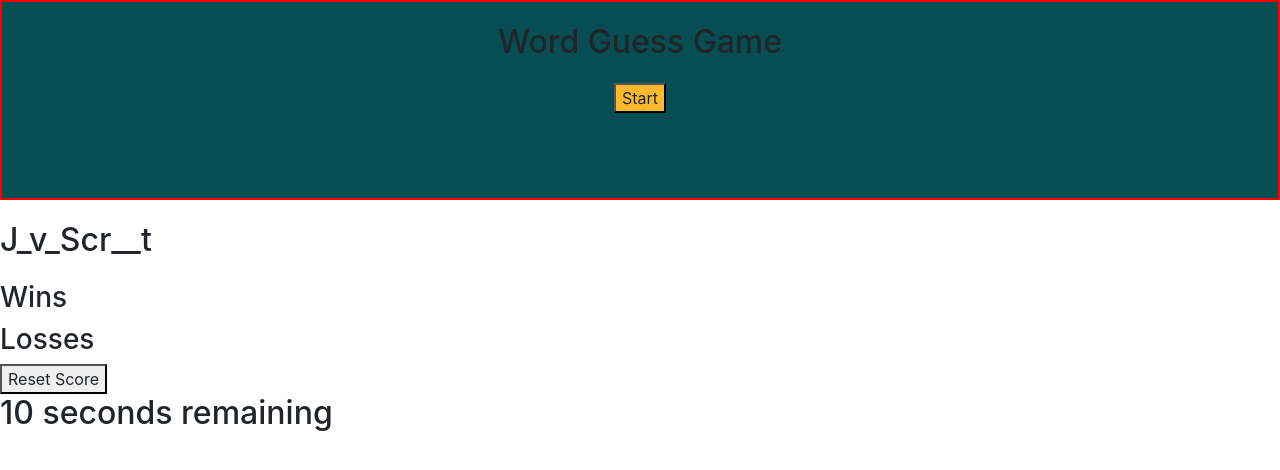
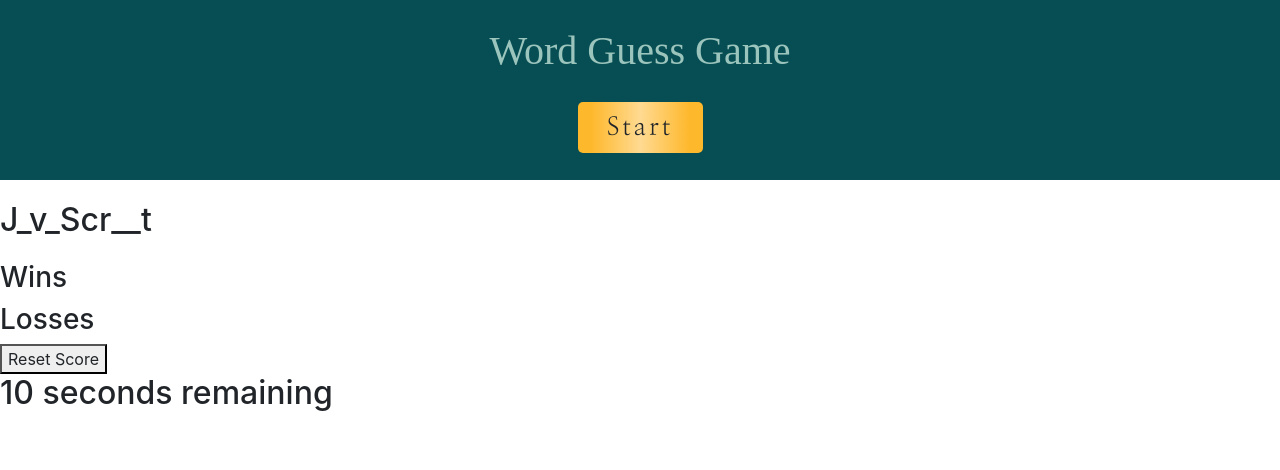
Before and after one commit to JosieMald/word-guess, a plain HTML site: page index.html in a window 1280 px wide. Drawn offline with nearby package versions, Linux system fonts and the light colour scheme; a web font is replaced by a local one.

Commit message:
finished styling nav bar.

```diff
--- a/assets/CSS/stylesheet.css
+++ b/assets/CSS/stylesheet.css
@@ -1,9 +1,25 @@
 nav {
-    height: 25vh;
-    border: solid red 2px;
-    background-color: #064E54;
+  height: 180px;
+  background-color: #064e54;
+}
+
+nav h1 {
+  font-family: "Playfair Display", serif;
+  color: #9bc4bc;
+  font-size: 40px;
 }
 
 #start-button {
-    background-color: #FEB82C;
+  font-family: "Nanum Myeongjo", serif;
+  font-size: 25px;
+  letter-spacing: 3px;
+  border-radius: 5px;
+  width: 125px;
+  background: rgb(254, 184, 44);
+  background: linear-gradient(
+    90deg,
+    rgba(254, 184, 44, 1) 10%,
+    rgba(255, 218, 145, 1) 50%,
+    rgba(254, 184, 44, 1) 90%
+  );
 }
--- a/index.html
+++ b/index.html
@@ -1,31 +1,42 @@
 <!DOCTYPE html>
 <html lang="en">
   <head>
-    <meta charset="UTF-8">
-    <meta http-equiv="X-UA-Compatible" content="IE=edge">
-    <meta name="viewport" content="width=device-width, initial-scale=1.0">
+    <meta charset="UTF-8" />
+    <meta http-equiv="X-UA-Compatible" content="IE=edge" />
+    <meta name="viewport" content="width=device-width, initial-scale=1.0" />
     <title>Word Guessing Game</title>
     <!-- bootstrap -->
-    <link rel="stylesheet" href="https://cdn.jsdelivr.net/npm/bootstrap@4.6.1/dist/css/bootstrap.min.css" integrity="sha384-zCbKRCUGaJDkqS1kPbPd7TveP5iyJE0EjAuZQTgFLD2ylzuqKfdKlfG/eSrtxUkn" crossorigin="anonymous">
+    <link
+      rel="stylesheet"
+      href="https://cdn.jsdelivr.net/npm/bootstrap@4.6.1/dist/css/bootstrap.min.css"
+      integrity="sha384-zCbKRCUGaJDkqS1kPbPd7TveP5iyJE0EjAuZQTgFLD2ylzuqKfdKlfG/eSrtxUkn"
+      crossorigin="anonymous"
+    />
+    <!-- fonts -->
+    <link rel="preconnect" href="https://fonts.googleapis.com" />
+    <link rel="preconnect" href="https://fonts.gstatic.com" crossorigin />
+    <link
+      href="https://fonts.googleapis.com/css2?family=Nanum+Myeongjo:wght@400;700&family=Playfair+Display:ital,wght@1,600&display=swap"
+      rel="stylesheet"
+    />
     <!-- stylesheet -->
-    <link rel="stylesheet" href="/assets/CSS/reset.css">
-    <link rel="stylesheet" href="/assets/CSS/stylesheet.css">
+    <link rel="stylesheet" href="/assets/CSS/reset.css" />
+    <link rel="stylesheet" href="/assets/CSS/stylesheet.css" />
   </head>
   <body>
-    <nav >
+    <nav>
       <div class="container">
         <div class="row justify-content-center">
           <h1>Word Guess Game</h1>
         </div>
         <div class="row justify-content-center">
-                <button id="start-button">Start</button>
+          <button id="start-button" class="btn">Start</button>
         </div>
-
       </div>
     </nav>
     <main>
       <section>
-            <h1> J_v_Scr__t</h1>
+        <h1>J_v_Scr__t</h1>
       </section>
       <section>
         <h3>Wins</h3>
```
Lines whose indentation alone changed are shown as unchanged.
